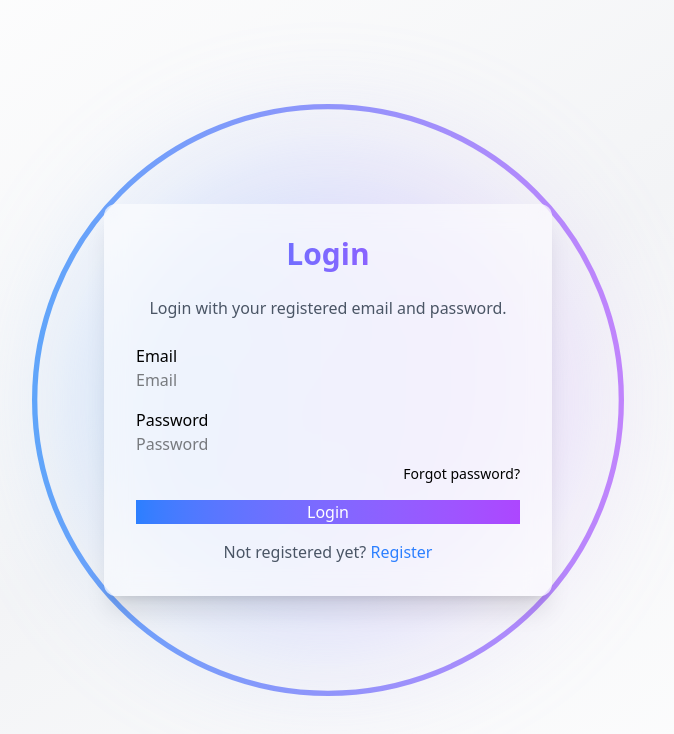
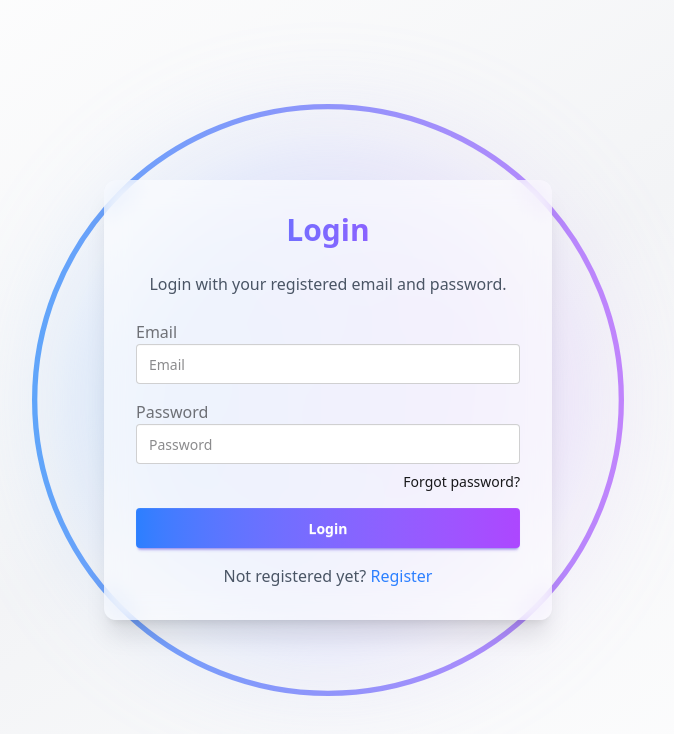
Before and after one commit to indrajitatodariya/FUTURE_FS_02, a React (Vite) app in the folder Frontend/e-commerce/: page /login in a window 1280 px wide. Shown: the top 734 px of the page, without its empty margins (312-986 px from the left). Built offline with nearby package versions, Linux system fonts and the light colour scheme.

Commit message:
daisy ui updateed

```diff
--- a/Frontend/e-commerce/src/index.css
+++ b/Frontend/e-commerce/src/index.css
@@ -1,2 +1,2 @@
 @import "tailwindcss";
-/* @import "daisyui"; */
+@plugin "daisyui";
```
